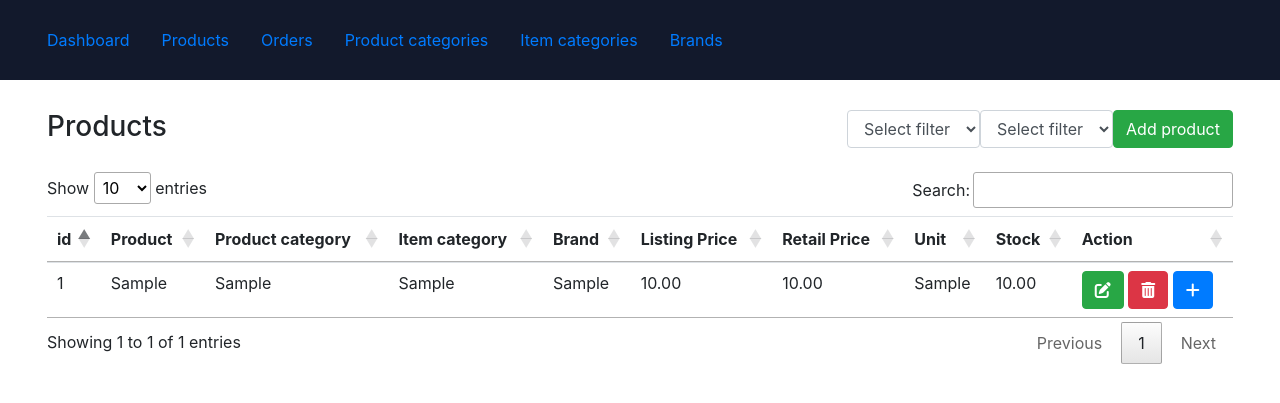
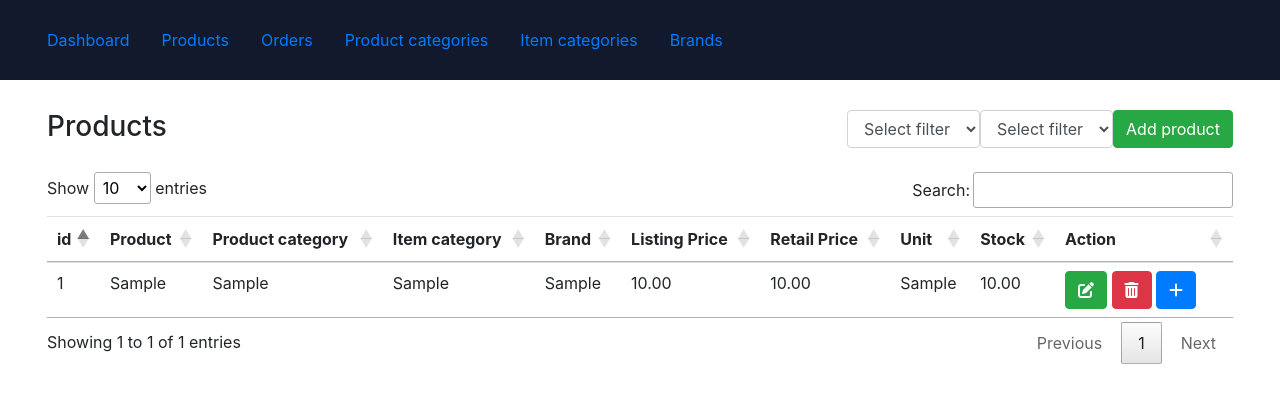
Before and after one commit to kevzcpineda/practice-php, a PHP site: page /product.php in a window 1280 px wide. Shown: the top 403 px of the page. Run offline with PHP 8.4, Linux system fonts and the light colour scheme; tables that the repository leaves empty hold one stand-in row (values such as "Sample post"); some libraries are stand-ins or nearby versions.

Commit message:
update width table action

```diff
--- a/product.php
+++ b/product.php
@@ -16,7 +16,7 @@
     <?php
         $page = 'product';
         include("connect.php");
-        $selectUsers = "SELECT * FROM student ORDER BY id DESC";
+        $selectUsers = "SELECT * FROM student";
         $prepareStatement = $con->prepare($selectUsers);
         $result = $prepareStatement->execute();
         $users = $prepareStatement->fetchAll();
@@ -353,7 +353,7 @@
                     <th scope="col">Retail Price</th>
                     <th scope="col">Unit</th>
                     <th scope="col">Stock</th>
-                    <th scope="col">Action</th>
+                    <th scope="col" width="15%">Action</th>
                     </tr>
                 </thead>
                 <tbody id="table_body">
```
